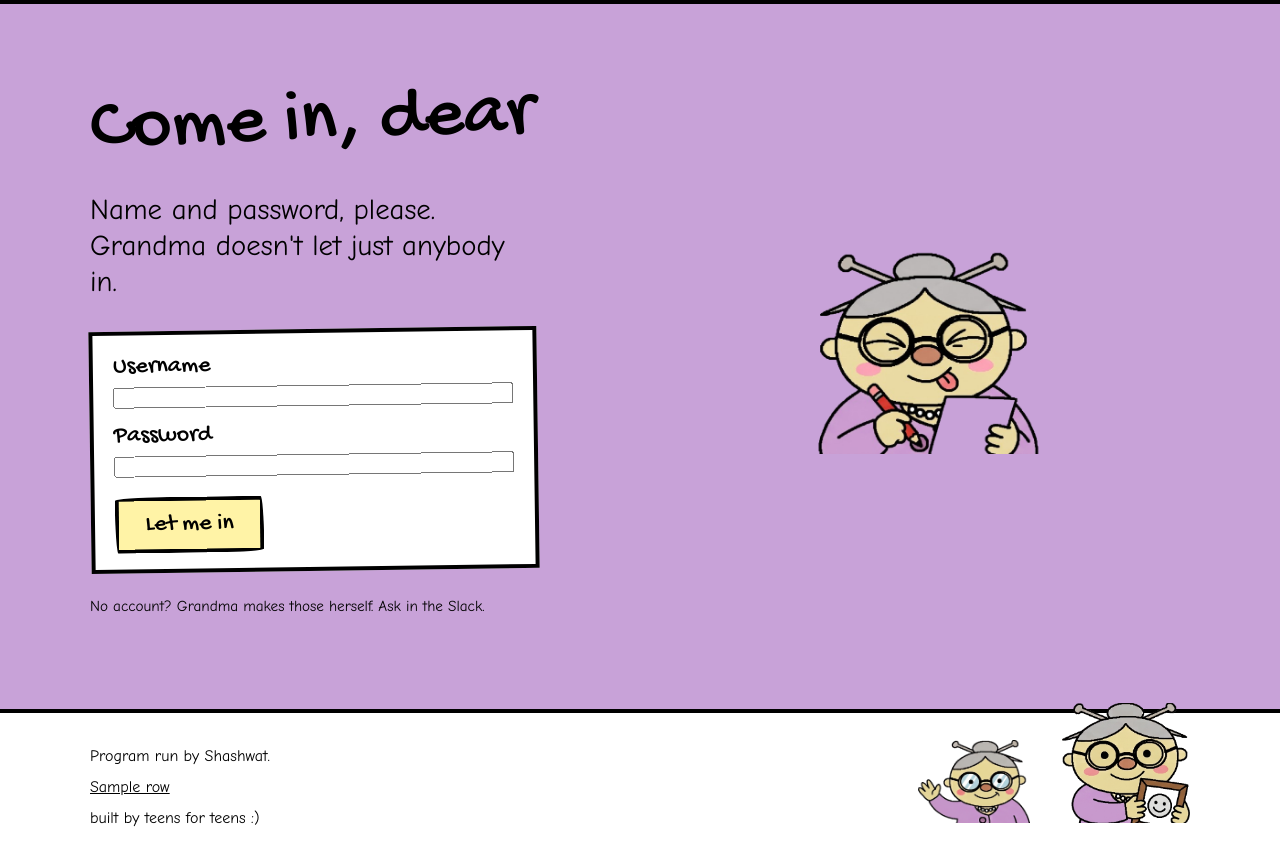
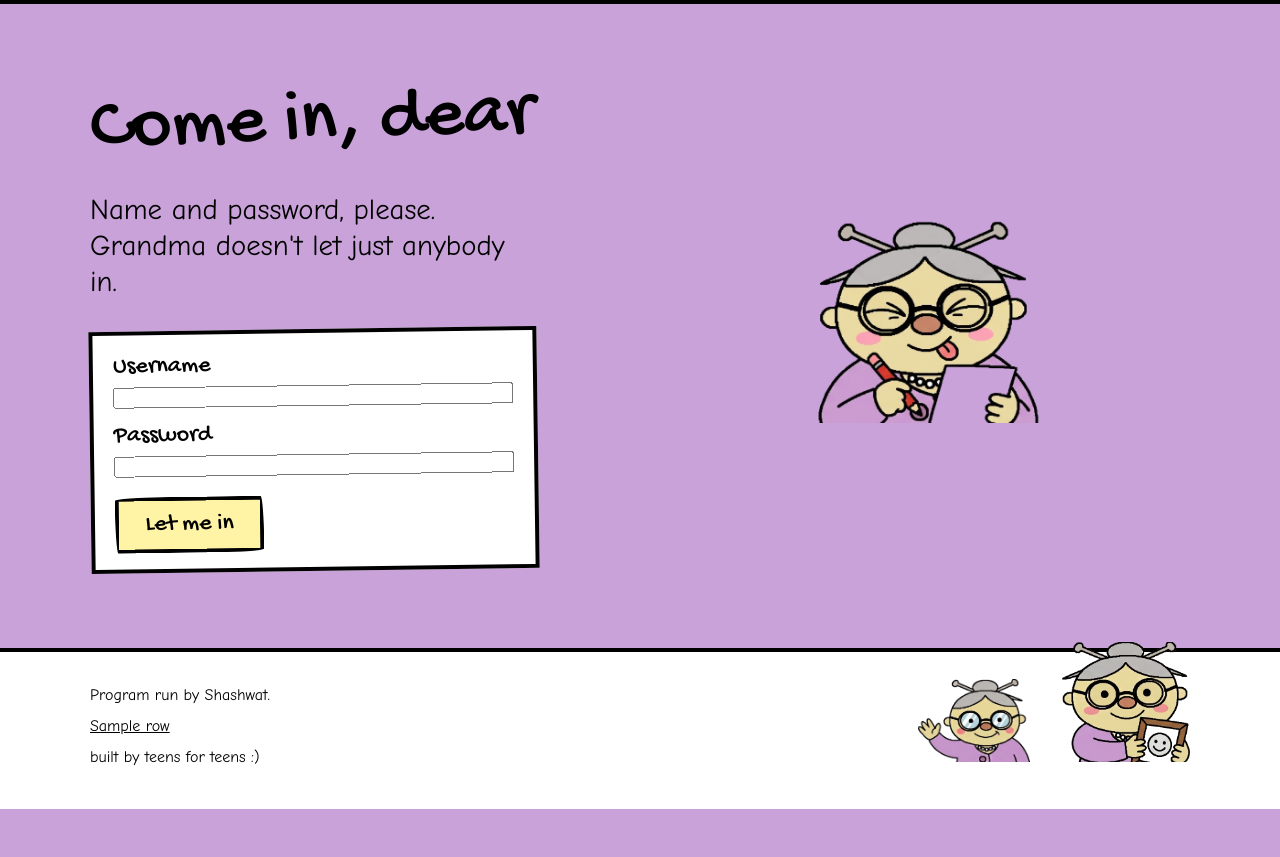
Before and after one commit to ThisisShashwat/grandma-public, a Python web app: template templates/pages/login.html in a window 1280 px wide. Shown: the part 80-937 px from the top of the page. After the commit the page ends 889 px from the top, so only its background shows below. Run offline with Jinja, Linux system fonts and the light colour scheme; the template is opened without the code that fills it: most values are stand-ins (such as "Sample title", 1, 10 or a date in 2020); form fields are guessed from the names that the template uses; some libraries are stand-ins or nearby versions.

Commit message:
Login: remove the 'No account?' line (Q16)
Co-Authored-By: Claude Sonnet 5.5 <noreply@anthropic.com>

```diff
--- a/templates/pages/login.html
+++ b/templates/pages/login.html
@@ -25,7 +25,6 @@
         <p class="actions"><button class="btn">Let me in</button></p>
       </form>
 
-      <p class="fine">No account? Grandma makes those herself. Ask in <a data-link="slack" {{ link_attrs("slack") }}>the Slack</a>.</p>
     </div>
     {{ art.fig("grandma-clipboard.png", "Grandma holding a clipboard, waiting", "aside-fig login-fig") }}
   </div>
```
